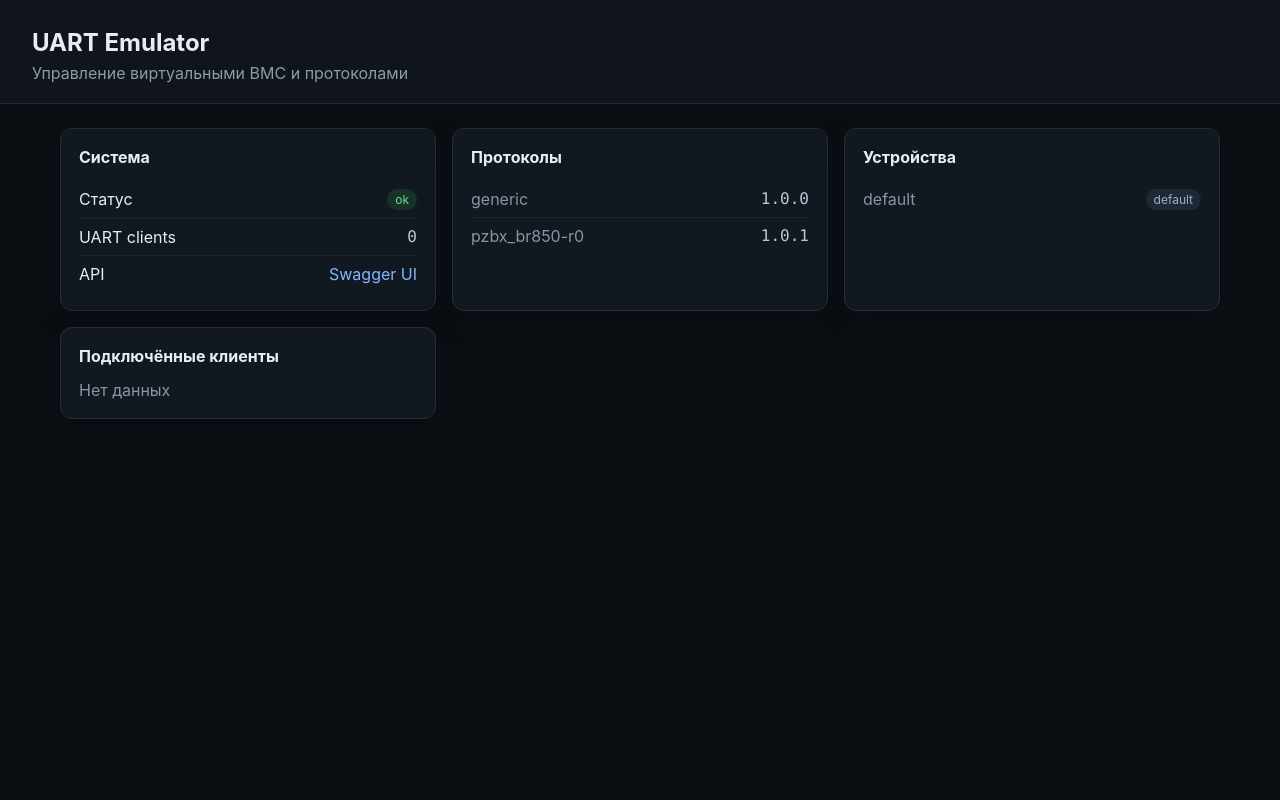
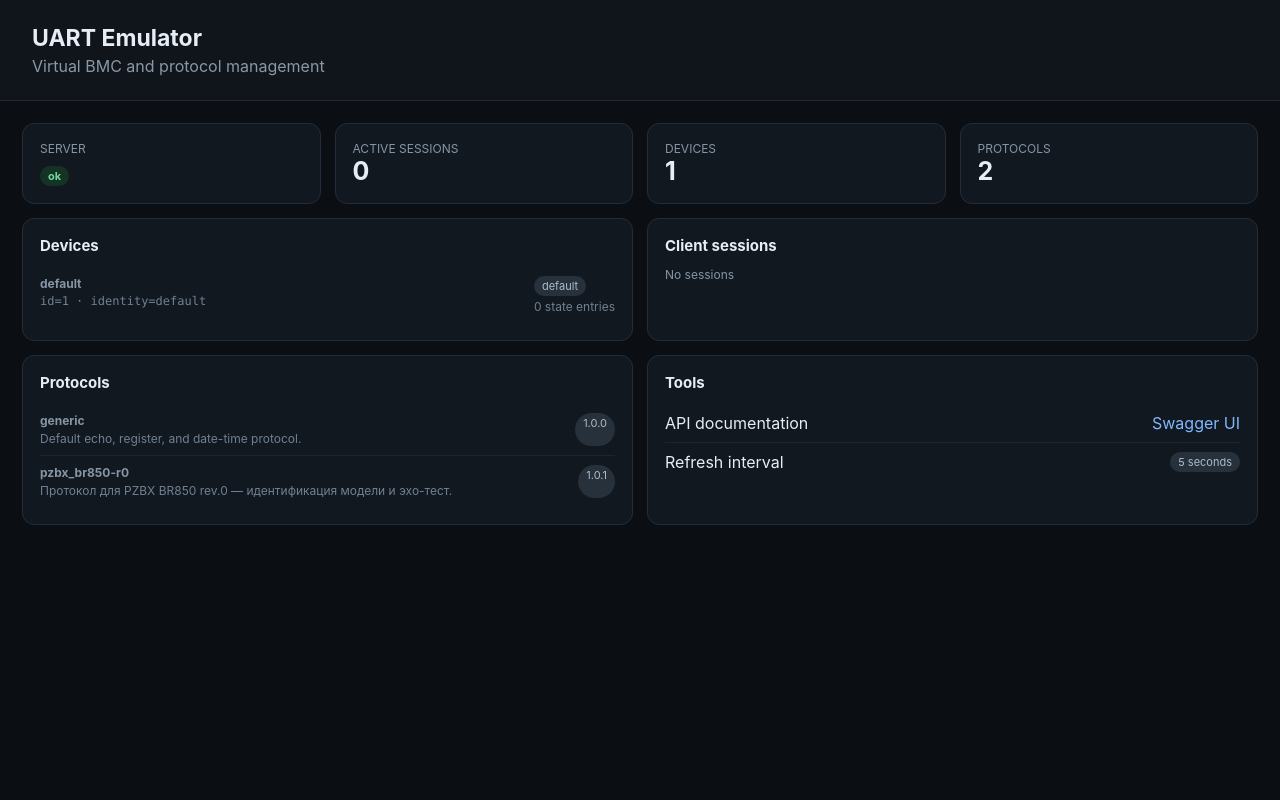
Before and after one commit to vGimly/UartEmu, a FastAPI app: page / in a window 1280 px wide. Run offline with FastAPI, Linux system fonts and the light colour scheme; data comes from the database, SQL or seed files in the repository; data that the repository does not hold is empty; parts of the project's set-up code (start-up, migrations or seed data) failed here and were passed over.

Commit message:
Add live client and device dashboard

```diff
--- a/templates/index.html
+++ b/templates/index.html
@@ -1,59 +1,65 @@
 <!doctype html>
-<html lang="ru">
+<html lang="en">
 <head>
   <meta charset="utf-8">
   <meta name="viewport" content="width=device-width, initial-scale=1">
   <title>{{ title }}</title>
   <style>
-    :root { color-scheme: dark; font-family: Inter, system-ui, -apple-system, BlinkMacSystemFont, "Segoe UI", sans-serif; }
+    :root { color-scheme: dark; font-family: Inter, system-ui, sans-serif; }
     * { box-sizing: border-box; }
     body { margin: 0; min-height: 100vh; background: #0b0f14; color: #e7edf5; }
-    header { padding: 28px 32px 20px; border-bottom: 1px solid #202833; background: #10151c; }
-    header h1 { margin: 0 0 6px; font-size: 24px; }
-    header p { margin: 0; color: #8d9aaa; }
-    main { max-width: 1200px; margin: 0 auto; padding: 24px 20px 48px; }
-    .grid { display: grid; grid-template-columns: repeat(auto-fit, minmax(280px, 1fr)); gap: 16px; }
-    .card { background: #111820; border: 1px solid #222d39; border-radius: 12px; padding: 18px; box-shadow: 0 8px 30px rgba(0,0,0,.18); }
-    .card h2 { margin: 0 0 14px; font-size: 16px; }
-    .muted { color: #8795a5; }
-    .row { display: flex; justify-content: space-between; gap: 12px; padding: 8px 0; border-bottom: 1px solid #1d2630; }
+    header { padding: 24px 32px; border-bottom: 1px solid #202833; background: #10151c; }
+    header h1 { margin: 0 0 4px; font-size: 23px; }
+    header p { margin: 0; color: #8997a7; }
+    main { max-width: 1280px; margin: auto; padding: 22px; }
+    .stats, .grid { display: grid; gap: 14px; }
+    .stats { grid-template-columns: repeat(4, 1fr); margin-bottom: 14px; }
+    .grid { grid-template-columns: 1fr 1fr; }
+    .card { background: #111820; border: 1px solid #222d39; border-radius: 12px; padding: 17px; }
+    .card h2 { margin: 0 0 12px; font-size: 15px; }
+    .stat { font-size: 25px; font-weight: 650; }
+    .label, .muted { color: #8795a5; font-size: 12px; }
+    .row { display: grid; grid-template-columns: 1fr auto; gap: 12px; padding: 9px 0; border-bottom: 1px solid #1d2630; }
     .row:last-child { border-bottom: 0; }
-    .value { font-family: ui-monospace, SFMono-Regular, Menlo, monospace; color: #b9c8d9; }
-    .badge { display: inline-block; padding: 3px 8px; border-radius: 999px; background: #1d2935; color: #9fb1c4; font-size: 12px; }
-    .badge.ok { background: #153325; color: #73d69a; }
-    .error { color: #ff8f8f; }
+    .sub { margin-top: 3px; color: #718092; font-size: 12px; }
+    .mono { font-family: ui-monospace, SFMono-Regular, Menlo, monospace; }
+    .badge { display: inline-block; padding: 3px 8px; border-radius: 999px; background: #27313c; color: #aebccc; font-size: 11px; white-space: nowrap; }
+    .ok { background: #153325; color: #73d69a; }
+    .warn { background: #3b3016; color: #e4c477; }
     a { color: #82b7ff; text-decoration: none; }
-    a:hover { text-decoration: underline; }
-    @media (max-width: 600px) { header { padding: 22px 18px 16px; } main { padding: 18px 12px 36px; } }
+    @media (max-width: 850px) { .stats, .grid { grid-template-columns: 1fr; } main { padding: 12px; } header { padding: 20px; } }
   </style>
 </head>
 <body>
   <header>
     <h1>UART Emulator</h1>
-    <p>Управление виртуальными BMC и протоколами</p>
+    <p>Virtual BMC and protocol management</p>
   </header>
   <main>
+    <div class="stats">
+      <section class="card"><div class="label">SERVER</div><div id="status" class="stat">—</div></section>
+      <section class="card"><div class="label">ACTIVE SESSIONS</div><div id="active" class="stat">—</div></section>
+      <section class="card"><div class="label">DEVICES</div><div id="device-count" class="stat">—</div></section>
+      <section class="card"><div class="label">PROTOCOLS</div><div id="protocol-count" class="stat">—</div></section>
+    </div>
+
     <div class="grid">
       <section class="card">
-        <h2>Система</h2>
-        <div class="row"><span>Статус</span><span id="status" class="badge">...</span></div>
-        <div class="row"><span>UART clients</span><span id="clients" class="value">—</span></div>
-        <div class="row"><span>API</span><a href="./docs">Swagger UI</a></div>
+        <h2>Devices</h2>
+        <div id="devices" class="muted">Loading...</div>
       </section>
-
       <section class="card">
-        <h2>Протоколы</h2>
-        <div id="protocols" class="muted">Загрузка...</div>
+        <h2>Client sessions</h2>
+        <div id="clients" class="muted">Loading...</div>
       </section>
-
       <section class="card">
-        <h2>Устройства</h2>
-        <div id="devices" class="muted">Загрузка...</div>
+        <h2>Protocols</h2>
+        <div id="protocols" class="muted">Loading...</div>
       </section>
-
       <section class="card">
-        <h2>Подключённые клиенты</h2>
-        <div id="client-list" class="muted">Загрузка...</div>
+        <h2>Tools</h2>
+        <div class="row"><span>API documentation</span><a href="./docs">Swagger UI</a></div>
+        <div class="row"><span>Refresh interval</span><span class="badge">5 seconds</span></div>
       </section>
     </div>
   </main>
@@ -61,10 +67,14 @@
   <script>
     const api = './api';
 
-    function rows(items, formatter) {
-      if (!items.length) return '<span class="muted">Нет данных</span>';
-      return items.map(formatter).join('');
-    }
+    const esc = value => String(value ?? '').replace(/[&<>"']/g, c => ({'&':'&amp;','<':'&lt;','>':'&gt;','"':'&quot;',"'":'&#39;'}[c]));
+    const fmtDuration = seconds => {
+      seconds = Number(seconds || 0);
+      const h = Math.floor(seconds / 3600);
+      const m = Math.floor((seconds % 3600) / 60);
+      const s = seconds % 60;
+      return `${h}h ${m}m ${s}s`;
+    };
 
     async function load() {
       try {
@@ -72,28 +82,30 @@
           fetch(`${api}/status`).then(r => r.json()),
           fetch(`${api}/protocols`).then(r => r.json()),
           fetch(`${api}/devices`).then(r => r.json()),
-          fetch(`${api}/clients`).then(r => r.json()),
+          fetch(`${api}/clients`).then(r => r.json())
         ]);
 
-        const statusNode = document.getElementById('status');
-        statusNode.textContent = status.status;
-        statusNode.className = 'badge ok';
-        document.getElementById('clients').textContent = status.clients;
+        document.getElementById('status').innerHTML = `<span class="badge ok">${esc(status.status)}</span>`;
+        document.getElementById('active').textContent = status.clients;
+        document.getElementById('device-count').textContent = devices.length;
+        document.getElementById('protocol-count').textContent = protocols.length;
 
-        document.getElementById('protocols').innerHTML = rows(protocols, p => `
-          <div class="row"><span>${p.device || p.module}</span><span class="value">${p.version || '—'}</span></div>
-        `);
+        document.getElementById('devices').innerHTML = devices.length ? devices.map(d => `
+          <div class="row">
+            <div><strong>${esc(d.name)}</strong><div class="sub mono">id=${esc(d.id)} · identity=${esc(d.identity)}</div></div>
+            <div><span class="badge">${esc(d.protocol)}</span><div class="sub">${d.state_entries} state entries</div></div>
+          </div>`).join('') : '<span class="muted">No devices</span>';
 
-        document.getElementById('devices').innerHTML = rows(devices, d => `
-          <div class="row"><span>${d.name}</span><span class="badge">${d.protocol}</span></div>
-        `);
+        document.getElementById('clients').innerHTML = clients.length ? clients.map(c => `
+          <div class="row">
+            <div><strong class="mono">${esc(c.host)}:${esc(c.port)}</strong><div class="sub mono">${esc(c.client_key)}</div><div class="sub">${esc(c.device_name || 'unassigned')} · ${esc(c.device_protocol || '—')}</div></div>
+            <div style="text-align:right"><span class="badge ${c.connected ? 'ok' : ''}">${c.connected ? 'connected' : 'offline'}</span><div class="sub">${fmtDuration(c.session_duration_seconds)}</div><div class="sub">${c.requests} req · ${c.responses} resp</div></div>
+          </div>`).join('') : '<span class="muted">No sessions</span>';
 
-        document.getElementById('client-list').innerHTML = rows(clients, c => `
-          <div class="row"><span>${c.host}:${c.port}</span><span class="badge">${c.connected ? 'connected' : 'offline'}</span></div>
-        `);
+        document.getElementById('protocols').innerHTML = protocols.length ? protocols.map(p => `
+          <div class="row"><div><strong>${esc(p.device || p.module)}</strong><div class="sub">${esc(p.description || '')}</div></div><span class="badge">${esc(p.version || 'unknown')}</span></div>`).join('') : '<span class="muted">No protocols</span>';
       } catch (error) {
-        document.getElementById('status').textContent = 'error';
-        document.getElementById('status').className = 'badge error';
+        document.getElementById('status').innerHTML = '<span class="badge warn">error</span>';
         console.error(error);
       }
     }
```
